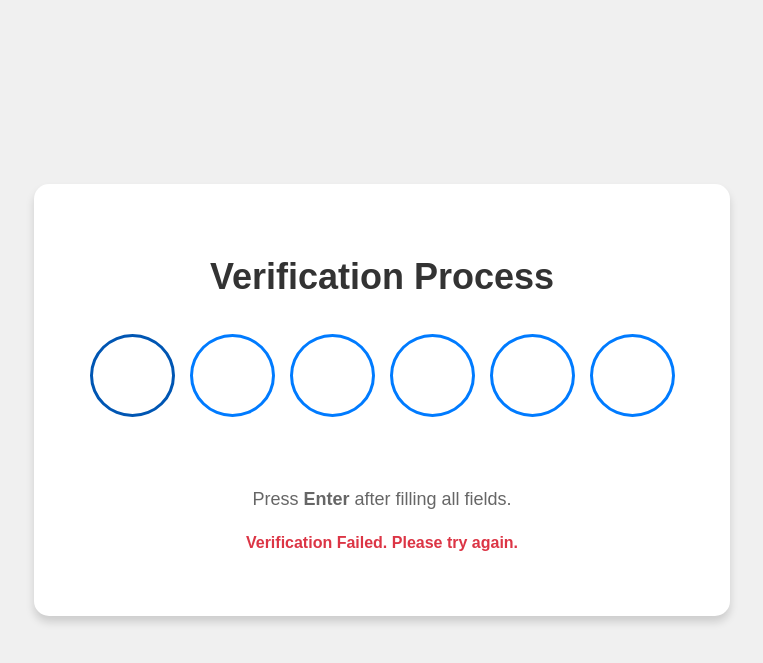
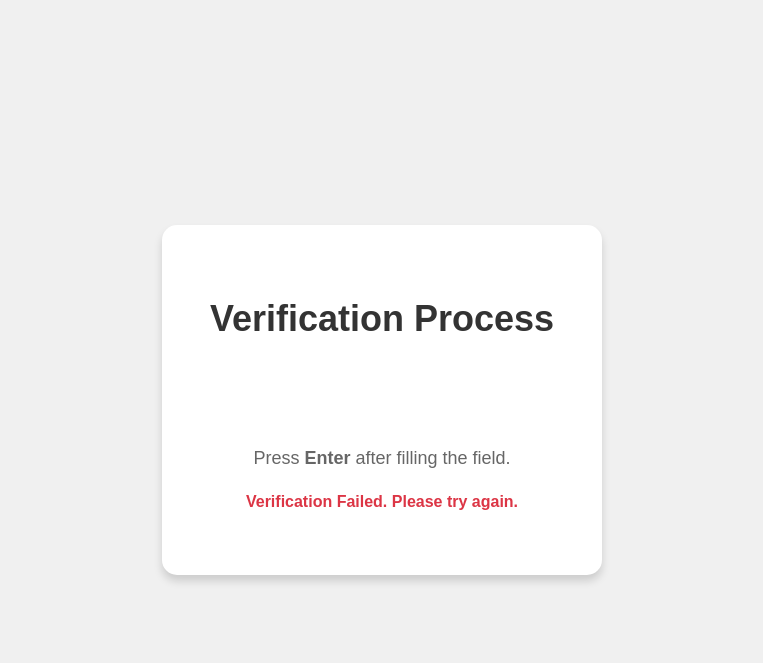
Before and after one commit to SalamoXso/Non-JS-server, a Flask app: template templates/index.html in a window 1280 px wide. Shown: the top 663 px of the page, without its empty margins (258-1021 px from the left). Run offline with Flask 3, Linux system fonts and the light colour scheme; the template is opened without the code that fills it: values that come from a table or form of the project are taken from there, others are empty; some libraries are stand-ins or nearby versions.

Commit message:
Update index.html

```diff
--- a/templates/index.html
+++ b/templates/index.html
@@ -16,29 +16,29 @@
         }
         .container {
             background-color: white;
-            padding: 3rem;  /* Increased padding */
-            border-radius: 15px; /* Slightly larger border radius */
-            box-shadow: 0 6px 9px rgba(0, 0, 0, 0.15);  /* Slightly larger shadow */
+            padding: 3rem;
+            border-radius: 15px;
+            box-shadow: 0 6px 9px rgba(0, 0, 0, 0.15);
             text-align: center;
         }
         h1 {
             color: #333;
-            margin-bottom: 2.25rem;  /* Increased margin-bottom */
-            font-size: 2.25rem;  /* Larger font size */
+            margin-bottom: 2.25rem;
+            font-size: 2.25rem;
         }
         .input-container {
             display: flex;
             justify-content: center;
-            margin-bottom: 2.25rem;  /* Increased margin-bottom */
+            margin-bottom: 2.25rem;
         }
         .input-circle {
-            width: 75px;  /* Increased width */
-            height: 75px;  /* Increased height */
+            width: 75px;
+            height: 75px;
             border-radius: 50%;
             text-align: center;
-            font-size: 36px;  /* Increased font size */
-            margin: 0 7.5px;  /* Increased margin */
-            border: 3px solid #007bff;  /* Increased border size */
+            font-size: 36px;
+            margin: 0 7.5px;
+            border: 3px solid #007bff;
             outline: none;
             transition: border-color 0.3s ease;
         }
@@ -49,25 +49,25 @@
             display: flex;
             justify-content: center;
             flex-wrap: wrap;
-            margin-bottom: 2.25rem;  /* Increased margin-bottom */
+            margin-bottom: 2.25rem;
         }
         .image-container img {
-            width: 90px;  /* Increased width */
-            height: 90px;  /* Increased height */
-            margin: 7.5px;  /* Increased margin */
-            border-radius: 7.5px;  /* Increased border-radius */
-            box-shadow: 0 3px 6px rgba(0, 0, 0, 0.15);  /* Increased shadow */
+            width: 90px;
+            height: 90px;
+            margin: 7.5px;
+            border-radius: 7.5px;
+            box-shadow: 0 3px 6px rgba(0, 0, 0, 0.15);
         }
         .hidden-submit {
             display: none;
         }
         .instruction {
-            margin-top: 1.5rem;  /* Increased margin-top */
-            font-size: 18px;  /* Larger font size */
+            margin-top: 1.5rem;
+            font-size: 18px;
             color: #666;
         }
         .message {
-            margin-top: 1.5rem;  /* Increased margin-top */
+            margin-top: 1.5rem;
             font-weight: bold;
         }
         .success {
@@ -81,52 +81,48 @@
 <body>
     <div class="container">
         <h1>Verification Process</h1>
+        {% if success is none or not success %}
         <form method="POST" action="/">
             <!-- CSRF Token -->
             <input type="hidden" name="csrf_token" value="{{ csrf_token() }}">
 
             <!-- Input Fields -->
             <div class="input-container">
-                {{ form.field0(class="input-circle", autofocus=true) }}
-                {{ form.field1(class="input-circle") }}
-                {{ form.field2(class="input-circle") }}
-                {{ form.field3(class="input-circle") }}
-                {{ form.field4(class="input-circle") }}
-                {{ form.field5(class="input-circle") }}
+                {% for i in range(6) %}
+                    {% if i == current_field %}
+                        {{ form['field' ~ i](class="input-circle", autofocus=true) }}
+                    {% else %}
+                        {{ form['field' ~ i](class="input-circle", style="display: none;") }}
+                    {% endif %}
+                {% endfor %}
             </div>
 
             <!-- Generated Images -->
             <div class="image-container">
-                {% for image in images %}
-                    <img src="{{ image }}" alt="Generated Image">
-                {% endfor %}
+                {% if images %}
+                    <img src="{{ images[current_field] }}" alt="Generated Image">
+                {% endif %}
             </div>
 
             <!-- Hidden Submit Button -->
             <input type="submit" class="hidden-submit">
 
             <!-- Instruction -->
-            <div class="instruction">Press <strong>Enter</strong> after filling all fields.</div>
+            <div class="instruction">Press <strong>Enter</strong> after filling the field.</div>
 
-            <!-- Success/Error Message -->
-            {% if success is not none %}
-                <p class="message {% if success %}success{% else %}error{% endif %}">
-                    {{ "Verification Successful!" if success else "Verification Failed. Please try again." }}
+            <!-- Error Message -->
+            {% if success is not none and not success %}
+                <p class="message error">
+                    Verification Failed. Please try again.
                 </p>
             {% endif %}
         </form>
+        {% else %}
+            <!-- Success Message -->
+            <p class="message success">
+                Verification Successful!
+            </p>
+        {% endif %}
     </div>
-
-    <!-- Minimal JavaScript to auto-focus the next field -->
-    <script>
-        const inputs = document.querySelectorAll('.input-circle');
-        inputs.forEach((input, index) => {
-            input.addEventListener('input', () => {
-                if (input.value.length === 1 && index < inputs.length - 1) {
-                    inputs[index + 1].focus(); // Move to the next field
-                }
-            });
-        });
-    </script>
 </body>
 </html>
```
